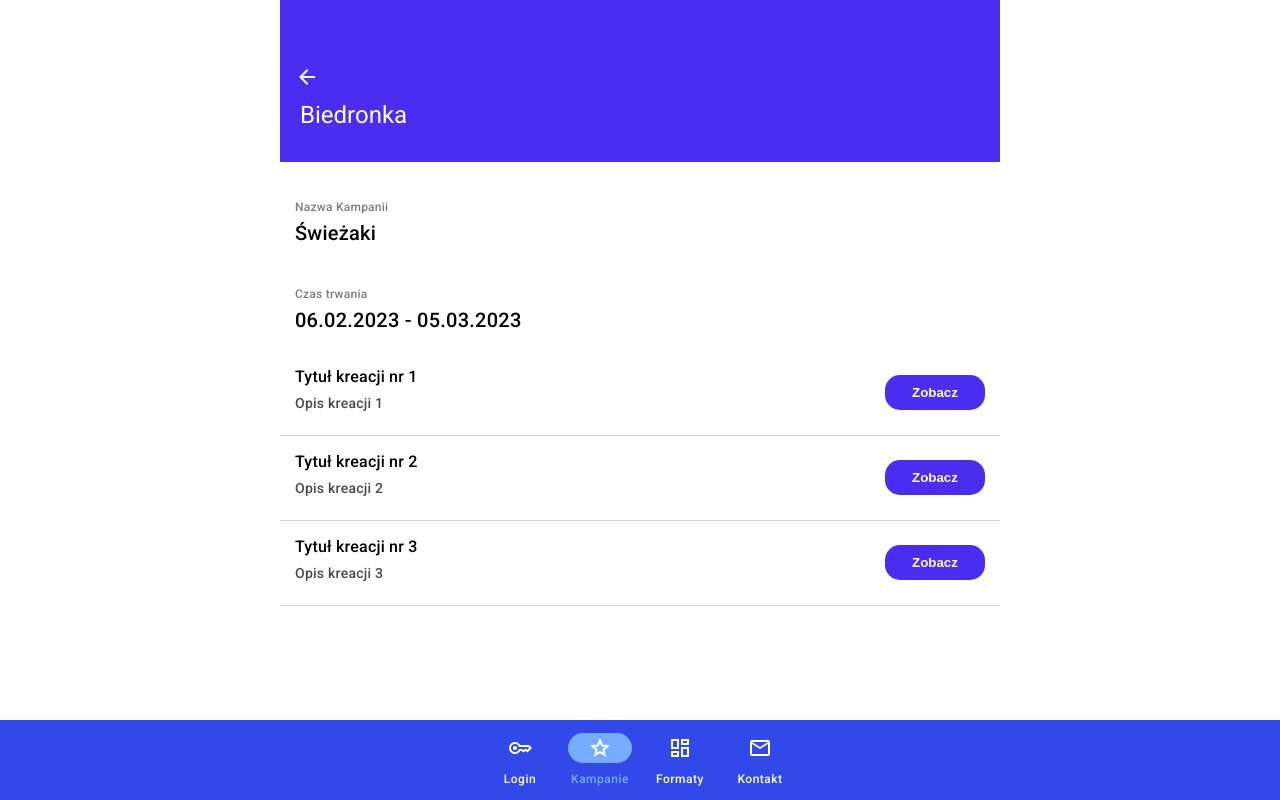
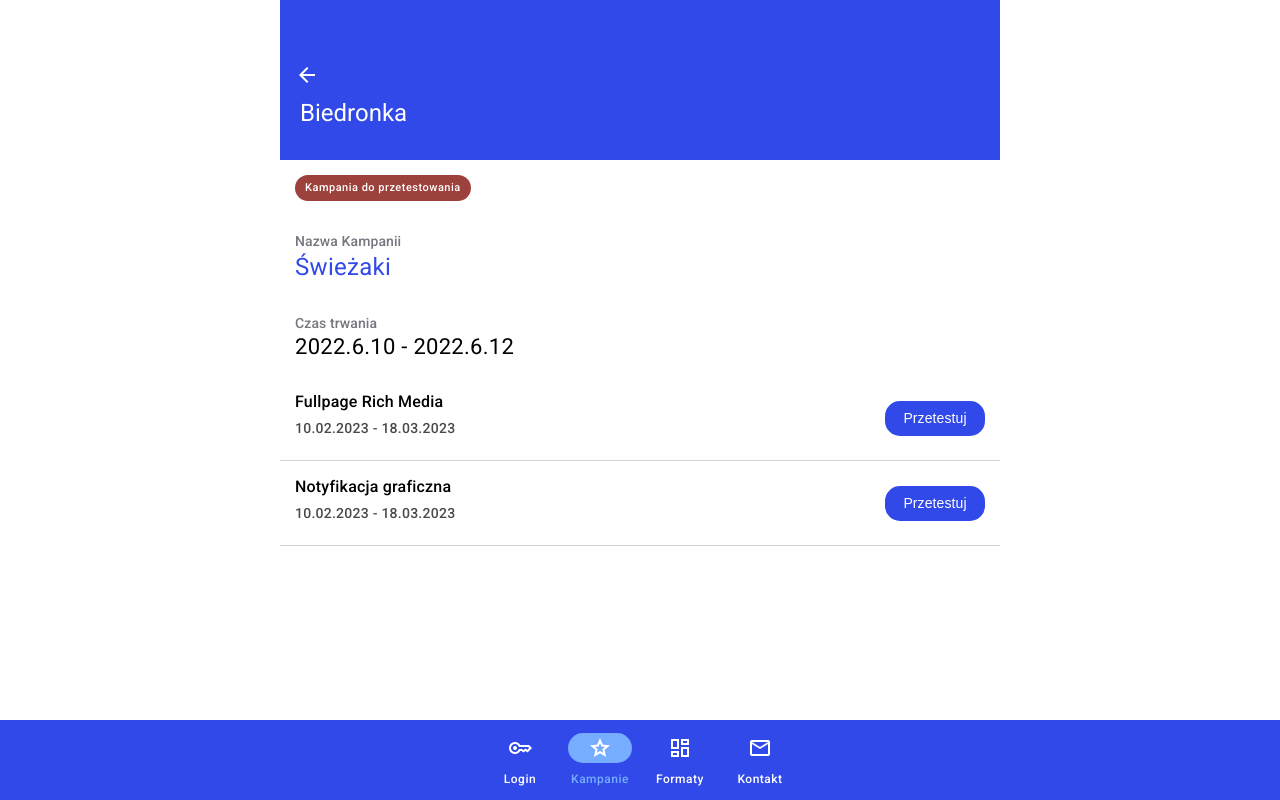
Before and after one commit to RadoslawMikus/mobiem-app, an Angular app: page /campaigns/1 in a window 1280 px wide. Built offline with nearby package versions, Linux system fonts and the light colour scheme.

Commit message:
Added badges to campaigns

```diff
--- a/src/app/app.component.scss
+++ b/src/app/app.component.scss
@@ -9,7 +9,7 @@
 
 .content {
   display: block;
-  height: 92%;
+  height: 91%;
   width: 100%;
   max-width: 720px;
   overflow: auto;
--- a/src/app/components/campaigns/campaigns.component.scss
+++ b/src/app/components/campaigns/campaigns.component.scss
@@ -3,31 +3,60 @@
 }
 .campaigns-list {
   width: 100%;
-  height: 100%;
+  height: 85%;
 }
 
 .client {
+  font-weight: 500;
   font-size: 12px;
-  font-weight: 600;
-  color: #6b6b6b;
+  line-height: 16px;
+  color: #3149e8;
+  letter-spacing: 0.5px;
 }
 
 .name {
+  font-weight: 400;
   font-size: 16px;
-  font-weight: 500;
-  letter-spacing: 0.7px;
+  line-height: 24px;
   margin: 5px 0;
   padding: 0;
   line-height: 85%;
+  letter-spacing: 0.5px;
+  color: #1b1b1f;
+}
+
+.subtext {
+  font-weight: 400;
+  font-size: 14px;
+  line-height: 20px;
+  letter-spacing: 0.25px;
+  color: #46464f;
 }
 
 .campaign {
   border-bottom: 1px solid #d4d4d4;
-  padding: 10px 15px;
+  padding: 12px 15px;
   position: relative;
 
   &:first-of-type {
     border-top: 1px solid #d4d4d4;
+  }
+}
+
+.tested {
+  &::after {
+    content: "Przetestowane";
+    position: absolute;
+    top: 10%;
+    right: 4%;
+    background-color: #00e1a6;
+    padding: 2px 10px;
+    color: #fff;
+    border-radius: 20px;
+    font-weight: 500;
+    font-size: 11px;
+    line-height: 16px;
+    letter-spacing: 0.5px;
   }
 }
 
@@ -37,10 +66,25 @@
     position: absolute;
     top: 10%;
     right: 4%;
-    background-color: rgb(106, 218, 165);
+    background-color: #9d413c;
     padding: 2px 10px;
-    font-size: 12px;
     color: #fff;
     border-radius: 20px;
+    font-weight: 500;
+    font-size: 11px;
+    line-height: 16px;
+    letter-spacing: 0.5px;
   }
 }
+
+h3 {
+  font-weight: 500;
+  font-size: 14px;
+  line-height: 20px;
+  letter-spacing: 0.1px;
+  padding: 7% 3.5% 2%;
+}
+
+.history {
+  color: #777680;
+}
--- a/src/app/components/campaigns/campaigns.component.ts
+++ b/src/app/components/campaigns/campaigns.component.ts
@@ -7,14 +7,16 @@
   styleUrls: ['./campaigns.component.scss'],
 })
 export class CampaignsComponent {
-  current = [
+  reaction = [
     new Campaign(
       1,
       'Biedronka',
       'Świeżaki',
       new Date(2022, 5, 10, 12, 2, 10),
       new Date(2022, 5, 12, 15, 9, 0),
-      true
+      false,
+      true,
+      false
     ),
     new Campaign(
       2,
@@ -22,15 +24,22 @@
       'Lidlaki',
       new Date(2023, 2, 15, 19, 9, 12),
       new Date(2023, 3, 12, 12, 44, 0),
-      true
+      true,
+      false,
+      false
     ),
+  ];
+
+  current = [
     new Campaign(
       3,
       'Kaufland',
       'Kauflandziaki',
       new Date(2023, 3, 5, 11, 41, 20),
       new Date(2022, 3, 7, 17, 44, 30),
-      false
+      false,
+      false,
+      true
     ),
     new Campaign(
       4,
@@ -38,7 +47,9 @@
       'Świeżaki',
       new Date(2022, 5, 10, 12, 2, 10),
       new Date(2022, 5, 12, 15, 9, 0),
-      false
+      false,
+      false,
+      true
     ),
     new Campaign(
       5,
@@ -46,7 +57,9 @@
       'Lidlaki',
       new Date(2023, 2, 15, 19, 9, 12),
       new Date(2023, 3, 12, 12, 44, 0),
-      false
+      false,
+      false,
+      true
     ),
     new Campaign(
       6,
@@ -54,7 +67,9 @@
       'Kauflandziaki',
       new Date(2023, 3, 5, 11, 41, 20),
       new Date(2022, 3, 7, 17, 44, 30),
-      false
+      false,
+      false,
+      true
     ),
   ];
 
@@ -65,6 +80,8 @@
       'Intermarszaki',
       new Date(2021, 12, 10, 16, 2, 10),
       new Date(2021, 12, 12, 12, 9, 0),
+      false,
+      false,
       false
     ),
     new Campaign(
@@ -73,6 +90,8 @@
       'Castoramiaki',
       new Date(2022, 2, 15, 19, 9, 12),
       new Date(2022, 3, 12, 12, 44, 0),
+      false,
+      false,
       false
     ),
     new Campaign(
@@ -81,6 +100,8 @@
       'Mrówkojadki',
       new Date(2022, 1, 2, 11, 11, 20),
       new Date(2022, 1, 15, 12, 32, 30),
+      false,
+      false,
       false
     ),
     new Campaign(
@@ -89,6 +110,8 @@
       'Żabkojady',
       new Date(2020, 2, 2, 12, 2, 10),
       new Date(2020, 5, 12, 43, 9, 0),
+      false,
+      false,
       false
     ),
     new Campaign(
@@ -97,6 +120,8 @@
       'Selgrosiaki',
       new Date(2019, 2, 15, 19, 9, 12),
       new Date(2019, 3, 12, 12, 44, 0),
+      false,
+      false,
       false
     ),
     new Campaign(
@@ -105,9 +130,35 @@
       'Kauflandziaki',
       new Date(2023, 7, 15, 14, 41, 20),
       new Date(2022, 9, 17, 17, 21, 30),
+      false,
+      false,
+      false
+    ),
+    new Campaign(
+      13,
+      'Mrówka',
+      'Mrówkojady',
+      new Date(2023, 7, 15, 14, 41, 20),
+      new Date(2022, 9, 17, 17, 21, 30),
+      false,
+      false,
+      false
+    ),
+    new Campaign(
+      14,
+      'Dino',
+      'Diniaki',
+      new Date(2023, 7, 15, 14, 41, 20),
+      new Date(2022, 9, 17, 17, 21, 30),
+      false,
+      false,
       false
     ),
   ];
 
   constructor() {}
+
+  allArrs() {
+    return [...this.reaction, ...this.current, ...this.old];
+  }
 }
--- a/src/app/components/campaigns/single-campaign/campaign.model.ts
+++ b/src/app/components/campaigns/single-campaign/campaign.model.ts
@@ -5,14 +5,18 @@
     public name: string,
     public startDate: Date,
     public endDate: Date,
-    public newCampaign: boolean
+    public alreadyTested: boolean,
+    public newCampaign: boolean,
+    public running: boolean
   ) {
     this.id = id;
     this.client = client;
     this.name = name;
     this.startDate = startDate;
     this.endDate = endDate;
+    this.alreadyTested = alreadyTested;
     this.newCampaign = newCampaign;
+    this.running = running;
   }
 
   getStartDate() {
--- a/src/app/components/campaigns/single-campaign/single-campaign.component.html
+++ b/src/app/components/campaigns/single-campaign/single-campaign.component.html
@@ -2,13 +2,32 @@
   <a routerLink="/campaigns"
     ><span class="material-icons"> arrow_back </span></a
   >
-  <h1>Biedronka</h1>
+
+  <h1>{{ allArrs[activeCampaign - 1].client }}</h1>
+</div>
+<div class="badge_new" *ngIf="allArrs[activeCampaign - 1].newCampaign">
+  Kampania do przetestowania
+</div>
+<div
+  class="badge_tested"
+  *ngIf="
+    !allArrs[activeCampaign - 1].running &&
+    allArrs[activeCampaign - 1].alreadyTested
+  "
+>
+  Kampania przetestowana
+</div>
+<div class="badge_running" *ngIf="allArrs[activeCampaign - 1].running">
+  Kampania uruchomiona
 </div>
 <div class="full_description">
   <p class="section_title">Nazwa Kampanii</p>
-  <h2>Świeżaki</h2>
+  <h2 class="campaign_title">{{ allArrs[activeCampaign - 1].name }}</h2>
   <p class="section_title">Czas trwania</p>
-  <h2>06.02.2023 - 05.03.2023</h2>
+  <h2 class="dates">
+    {{ allArrs[activeCampaign - 1].getStartDate() }} -
+    {{ allArrs[activeCampaign - 1].getEndDate() }}
+  </h2>
 </div>
 
 <div class="format_list">
@@ -17,6 +36,6 @@
       <h2>{{ el.title }}</h2>
       <p>{{ el.description }}</p>
     </div>
-    <button [routerLink]="['/iframe', el.url]">Zobacz</button>
+    <button [routerLink]="['/iframe', el.url]">Przetestuj</button>
   </div>
 </div>
--- a/src/app/components/campaigns/single-campaign/single-campaign.component.scss
+++ b/src/app/components/campaigns/single-campaign/single-campaign.component.scss
@@ -1,6 +1,6 @@
 .header {
   height: 22%;
-  background-color: rgb(75, 45, 241);
+  background-color: #3149e8;
   color: #fff;
   display: flex;
   flex-direction: column;
@@ -15,6 +15,9 @@
 
   h1 {
     margin-left: 5px;
+    font-weight: 400;
+    font-size: 24px;
+    line-height: 32px;
   }
 }
 
@@ -25,15 +28,24 @@
 }
 
 .section_title {
-  margin: 35px 0 0;
-  font-size: 12px;
+  margin: 30px 0 0;
   font-weight: 500;
-  color: #7e7e7e;
+  font-size: 14px;
+  line-height: 20px;
+  letter-spacing: 0.1px;
+  color: #777680;
 }
 
 .section_description {
   font-weight: 500;
   width: 80%;
+}
+
+.campaign_title {
+  font-weight: 400;
+  font-size: 24px;
+  line-height: 32px;
+  color: #3149e8;
 }
 
 .format {
@@ -63,12 +75,47 @@
 }
 
 button {
-  background-color: rgb(75, 45, 241);
+  background-color: #3149e8;
   color: #fff;
-  font-weight: 600;
+  font-weight: 500;
+  font-size: 14px;
+  line-height: 20px;
+  letter-spacing: 0.1px;
   width: 100px;
   height: 35px;
   border: 0 {
     radius: 15px;
   }
 }
+
+.dates {
+  font-weight: 400;
+  font-size: 22px;
+  line-height: 28px;
+}
+
+.badge_new,
+.badge_running,
+.badge_tested {
+  display: inline-block;
+  padding: 5px 10px;
+  border-radius: 20px;
+  color: #fff;
+  font-weight: 500;
+  font-size: 11px;
+  line-height: 16px;
+  letter-spacing: 0.5px;
+  margin: 15px 15px 0;
+}
+
+.badge_new {
+  background-color: #9d413c;
+}
+
+.badge_tested {
+  background-color: #00e1a6;
+}
+
+.badge_running {
+  background-color: #5066ff;
+}
--- a/src/app/components/campaigns/single-campaign/single-campaign.component.ts
+++ b/src/app/components/campaigns/single-campaign/single-campaign.component.ts
@@ -1,6 +1,7 @@
 import { Component, OnInit } from '@angular/core';
 import { ActivatedRoute } from '@angular/router';
 import { Format } from '../../formats/format-section/format.model';
+import { Campaign } from './campaign.model';
 
 @Component({
   selector: 'app-single-campaign',
@@ -8,22 +9,163 @@
   styleUrls: ['./single-campaign.component.scss'],
 })
 export class SingleCampaignComponent implements OnInit {
-  result: any;
+  activeCampaign: number;
+
+  allArrs = [
+    new Campaign(
+      1,
+      'Biedronka',
+      'Świeżaki',
+      new Date(2022, 5, 10, 12, 2, 10),
+      new Date(2022, 5, 12, 15, 9, 0),
+      false,
+      true,
+      false
+    ),
+    new Campaign(
+      2,
+      'Lidl',
+      'Lidlaki',
+      new Date(2023, 2, 15, 19, 9, 12),
+      new Date(2023, 3, 12, 12, 44, 0),
+      true,
+      false,
+      false
+    ),
+    new Campaign(
+      3,
+      'Kaufland',
+      'Kauflandziaki',
+      new Date(2023, 3, 5, 11, 41, 20),
+      new Date(2022, 3, 7, 17, 44, 30),
+      false,
+      false,
+      true
+    ),
+    new Campaign(
+      4,
+      'Biedronka',
+      'Świeżaki',
+      new Date(2022, 5, 10, 12, 2, 10),
+      new Date(2022, 5, 12, 15, 9, 0),
+      false,
+      false,
+      true
+    ),
+    new Campaign(
+      5,
+      'Lidl',
+      'Lidlaki',
+      new Date(2023, 2, 15, 19, 9, 12),
+      new Date(2023, 3, 12, 12, 44, 0),
+      false,
+      false,
+      true
+    ),
+    new Campaign(
+      6,
+      'Kaufland',
+      'Kauflandziaki',
+      new Date(2023, 3, 5, 11, 41, 20),
+      new Date(2022, 3, 7, 17, 44, 30),
+      false,
+      false,
+      true
+    ),
+    new Campaign(
+      7,
+      'Intermarche',
+      'Intermarszaki',
+      new Date(2021, 12, 10, 16, 2, 10),
+      new Date(2021, 12, 12, 12, 9, 0),
+      false,
+      false,
+      false
+    ),
+    new Campaign(
+      8,
+      'Castorama',
+      'Castoramiaki',
+      new Date(2022, 2, 15, 19, 9, 12),
+      new Date(2022, 3, 12, 12, 44, 0),
+      false,
+      false,
+      false
+    ),
+    new Campaign(
+      9,
+      'Mrówka',
+      'Mrówkojadki',
+      new Date(2022, 1, 2, 11, 11, 20),
+      new Date(2022, 1, 15, 12, 32, 30),
+      false,
+      false,
+      false
+    ),
+    new Campaign(
+      10,
+      'Żabka',
+      'Żabkojady',
+      new Date(2020, 2, 2, 12, 2, 10),
+      new Date(2020, 5, 12, 43, 9, 0),
+      false,
+      false,
+      false
+    ),
+    new Campaign(
+      11,
+      'Selgros',
+      'Selgrosiaki',
+      new Date(2019, 2, 15, 19, 9, 12),
+      new Date(2019, 3, 12, 12, 44, 0),
+      false,
+      false,
+      false
+    ),
+    new Campaign(
+      12,
+      'Kaufland',
+      'Kauflandziaki',
+      new Date(2023, 7, 15, 14, 41, 20),
+      new Date(2022, 9, 17, 17, 21, 30),
+      false,
+      false,
+      false
+    ),
+    new Campaign(
+      13,
+      'Mrówka',
+      'Mrówkojady',
+      new Date(2023, 7, 15, 14, 41, 20),
+      new Date(2022, 9, 17, 17, 21, 30),
+      false,
+      false,
+      false
+    ),
+    new Campaign(
+      14,
+      'Dino',
+      'Diniaki',
+      new Date(2023, 7, 15, 14, 41, 20),
+      new Date(2022, 9, 17, 17, 21, 30),
+      false,
+      false,
+      false
+    ),
+  ];
   activeSection = [
-    new Format('Tytuł kreacji nr 1', 'Opis kreacji 1', 'mobiemapp01'),
-    new Format('Tytuł kreacji nr 2', 'Opis kreacji 2', 'URL kreacji 2'),
-    new Format('Tytuł kreacji nr 3', 'Opis kreacji 3', 'URL kreacji 3'),
+    new Format('Fullpage Rich Media', '10.02.2023 - 18.03.2023', 'mobiemapp01'),
+    new Format(
+      'Notyfikacja graficzna',
+      '10.02.2023 - 18.03.2023',
+      'URL kreacji 2'
+    ),
   ];
   constructor(private route: ActivatedRoute) {}
   ngOnInit() {
     this.route.paramMap.subscribe((params) => {
-      let id = +params.get('id');
-      console.log(id);
-      this.showCampaign(id);
+      let id = params.get('id');
+      this.activeCampaign = +id;
     });
   }
-
-  showCampaign(id: number) {
-    this.result = id;
-  }
 }
```
Also changed, not shown: src/app/components/campaigns/campaigns.component.html (+33 -9 lines).
